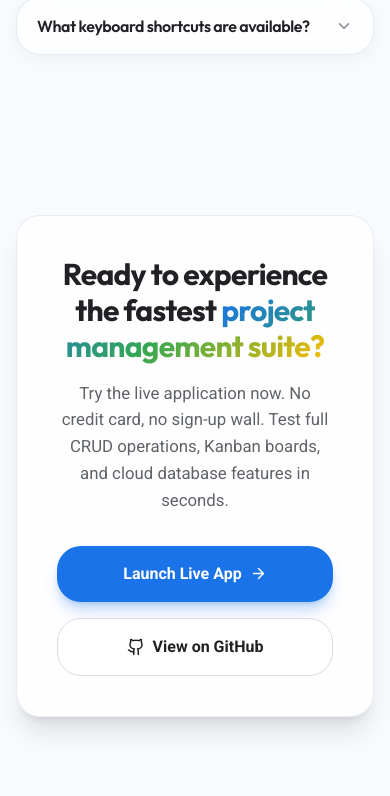
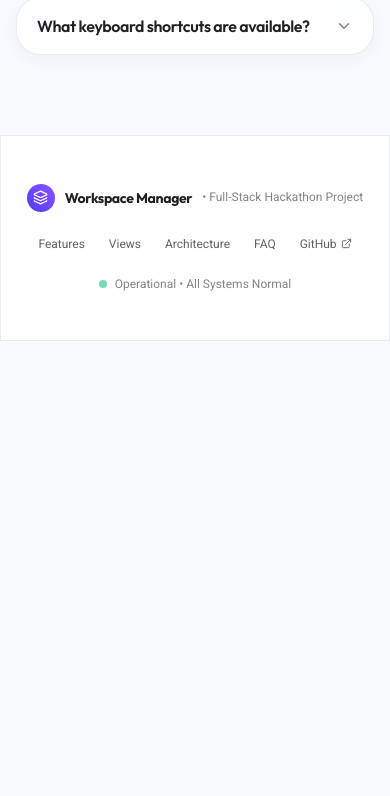
Before and after one commit to muhiudinali/Hakathone-first, a Next.js app: page / in a window 390 px wide. Shown: the part 6520-7316 px from the top of the page. After the commit the page ends 6861 px from the top, so only its background shows below. Built offline with nearby package versions, Linux system fonts and the light colour scheme; no server answers; the database is empty.

Commit message:
style: remove landing page CTA banner card

```diff
--- a/src/app/page.tsx
+++ b/src/app/page.tsx
@@ -684,39 +684,6 @@ export default function LandingPage() {
       </section>
 
       {/* ============================================================
-          HIGH-IMPACT CALL TO ACTION
-          ============================================================ */}
-      <section className="relative z-10 py-20 px-4 sm:px-6 lg:px-8 max-w-5xl mx-auto text-center">
-        <div className="glass-panel rounded-3xl p-10 sm:p-16 border border-indigo-500/30 bg-gradient-to-b from-indigo-500/10 via-purple-500/5 to-transparent relative overflow-hidden shadow-xl">
-          <h2 className="font-heading text-3xl sm:text-5xl font-extrabold text-text-primary tracking-tight mb-4">
-            Ready to experience the fastest <br className="hidden sm:inline" />
-            <span className="gradient-text">project management suite?</span>
-          </h2>
-          <p className="max-w-xl mx-auto text-body-lg text-text-secondary mb-8">
-            Try the live application now. No credit card, no sign-up wall. Test full CRUD operations, Kanban boards, and cloud database features in seconds.
-          </p>
-          <div className="flex flex-col sm:flex-row items-center justify-center gap-4">
-            <button
-              onClick={handleLaunchApp}
-              className="w-full sm:w-auto px-8 py-4 text-base font-semibold text-white bg-accent-primary hover:bg-accent-primary-hover rounded-xl shadow-lg shadow-accent-primary/30 transition-all cursor-pointer flex items-center justify-center gap-2 active:scale-95"
-            >
-              <span>Launch Live App</span>
-              <ArrowRight size={17} />
-            </button>
-            <a
-              href="https://github.com/muhiudinali/Hakathone-first"
-              target="_blank"
-              rel="noopener noreferrer"
-              className="w-full sm:w-auto px-6 py-4 text-base font-semibold text-text-primary bg-bg-secondary hover:bg-bg-hover border border-border-primary rounded-xl transition-all cursor-pointer flex items-center justify-center gap-2"
-            >
-              <svg width="18" height="18" viewBox="0 0 24 24" fill="none" stroke="currentColor" strokeWidth="2" strokeLinecap="round" strokeLinejoin="round"><path d="M15 22v-4a4.8 4.8 0 0 0-1-3.5c3 0 6-2 6-5.5.08-1.25-.27-2.48-1-3.5.28-1.15.28-2.35 0-3.5 0 0-1 0-3 1.5-2.64-.5-5.36-.5-8 0C6 2 5 2 5 2c-.3 1.15-.3 2.35 0 3.5A5.403 5.403 0 0 0 4 9c0 3.5 3 5.5 6 5.5-.39.49-.68 1.05-.85 1.65-.17.6-.22 1.23-.15 1.85v4"/><path d="M9 18c-4.51 2-5-2-7-2"/></svg>
-              <span>View on GitHub</span>
-            </a>
-          </div>
-        </div>
-      </section>
-
-      {/* ============================================================
           COMPREHENSIVE FOOTER
           ============================================================ */}
       <footer className="relative z-10 border-t border-border-primary/80 bg-bg-secondary/70 glass-panel py-12 px-4 sm:px-6 lg:px-8 text-sm">
```
